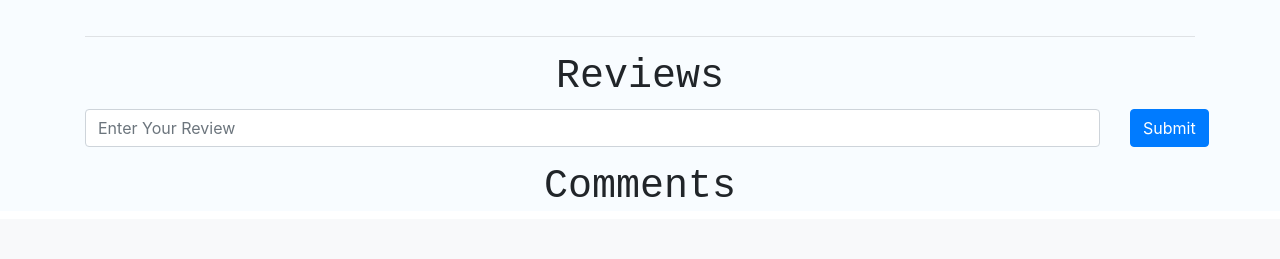
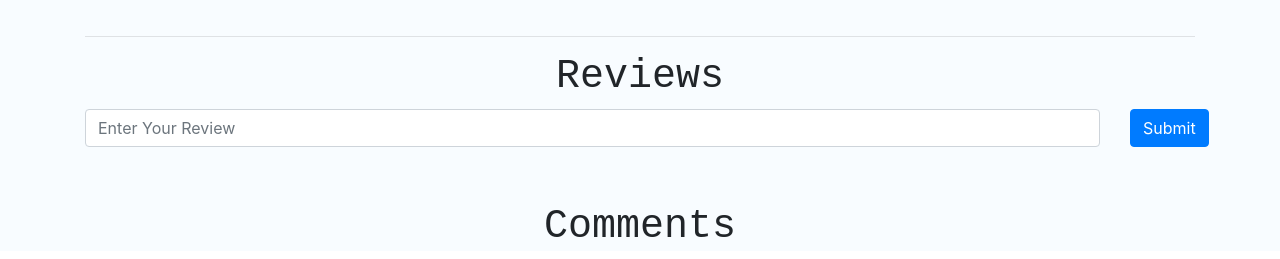
Before and after one commit to tanay306/UrbanEats, a Django app: a page that uses main/templates/main/dishes.html in a window 1280 px wide. Shown: the part 595-854 px from the top of the page. Before the commit the page ends 792 px from the top, so only its background shows below. Run offline with Django 3.2, Linux system fonts and the light colour scheme; data comes from the database, SQL or seed files in the repository; both versions use the stored data as it was after the commit; some libraries are stand-ins or nearby versions.

Commit message:
final commit

```diff
--- a/main/templates/main/dishes.html
+++ b/main/templates/main/dishes.html
@@ -76,7 +76,7 @@
     </div>
     {% endfor %} -->
     <div class="container">
-    <h1 style="text-align: center; font-family: 'Courier New', Courier, monospace;">Comments</h1>
+    <h1 style="text-align: center; font-family: 'Courier New', Courier, monospace; padding-top: 40px;">Comments</h1>
     {% for review in reviews %}
     <div class="row">
         <div class="col-lg-12">
```
Also changed, not shown: db.sqlite3.
